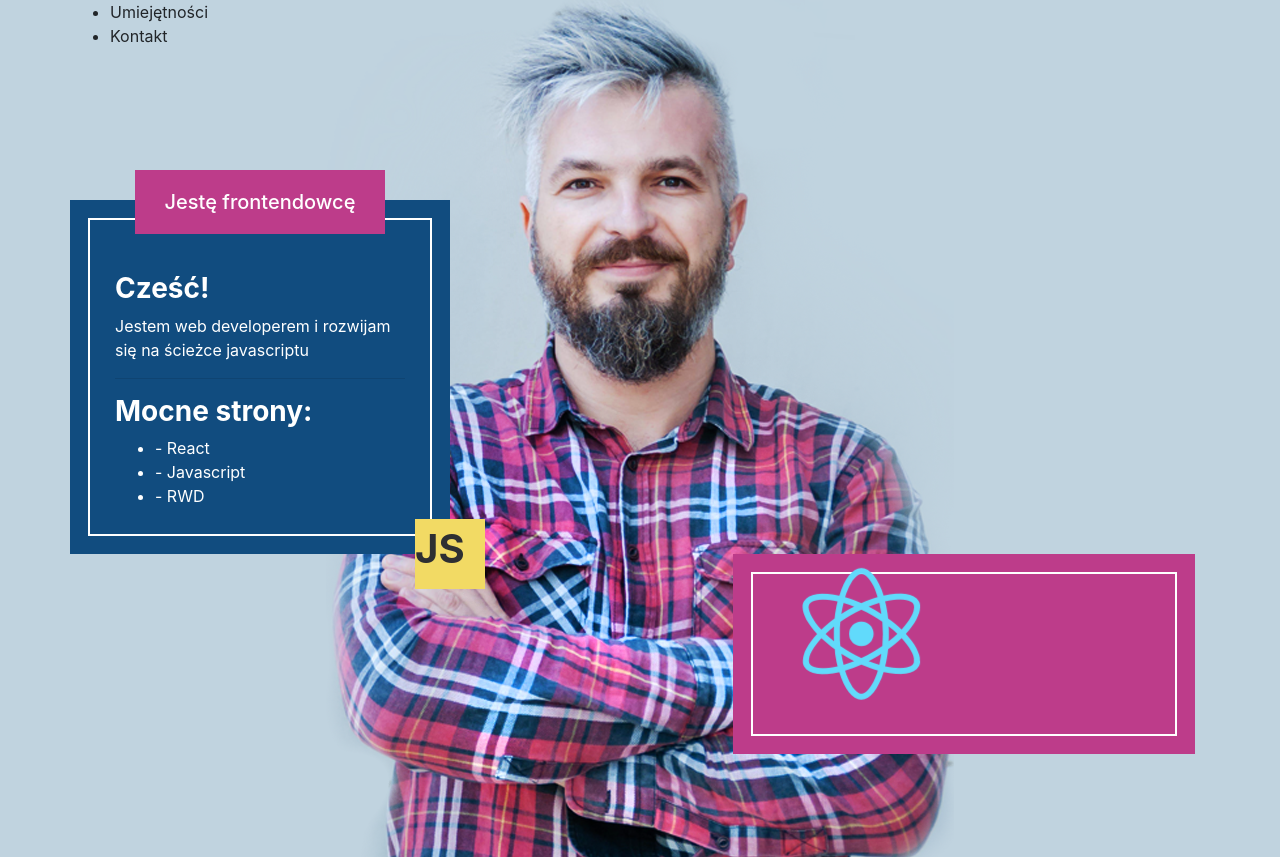
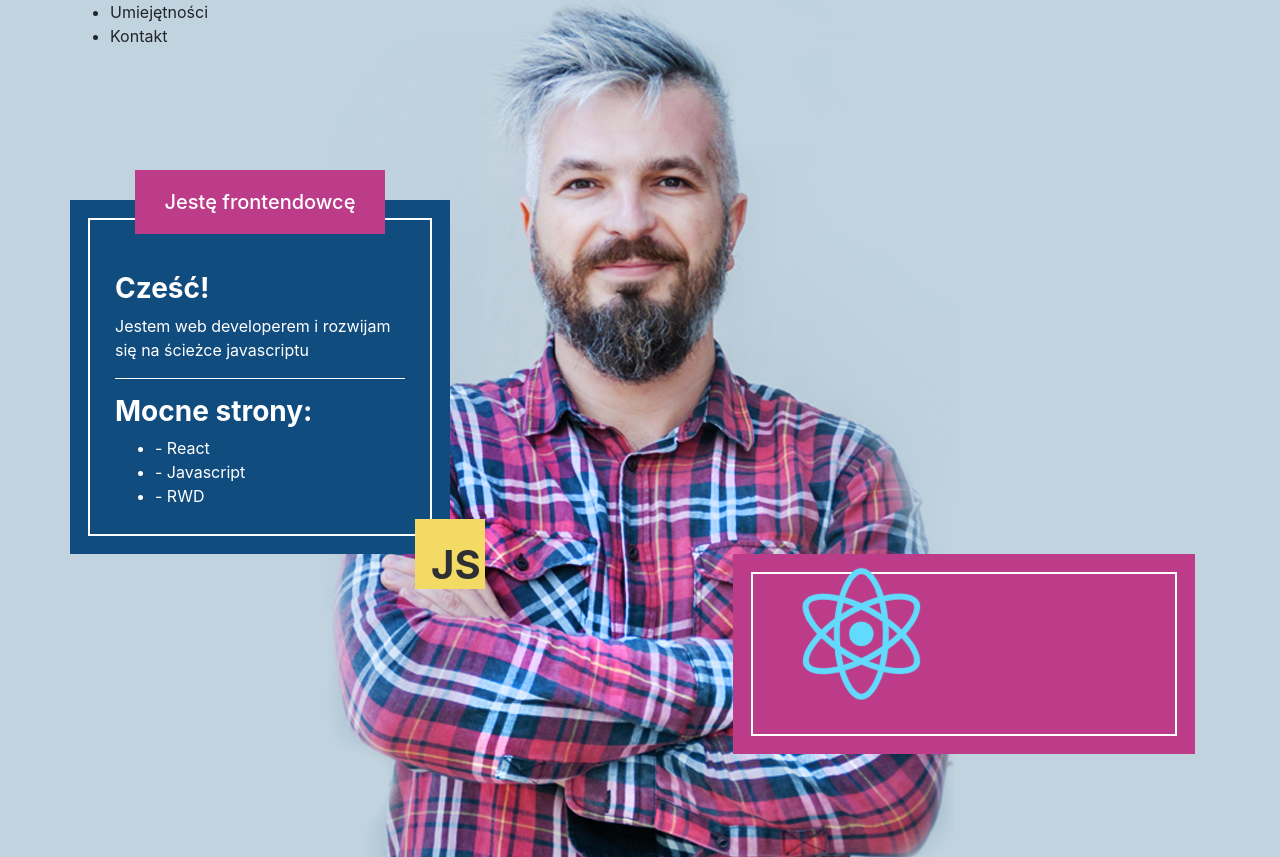
Before and after one commit to sq1fya/my-lp, a React (Create React App) app: page / in a window 1280 px wide. Built offline with nearby package versions, Linux system fonts and the light colour scheme.

Commit message:
hr style add

```diff
--- a/src/App.js
+++ b/src/App.js
@@ -32,7 +32,7 @@ class App extends Component {
                   <p>
                     Jestem web developerem i&nbsp;rozwijam się na ścieżce javascriptu
                   </p>
-                  <hr />
+                  <hr className="border-white" />
                   <h3>
                     <strong>Mocne strony:</strong>
                   </h3>
@@ -43,9 +43,9 @@ class App extends Component {
                   </ul>
                 </div>
               </div>
-              <div className="js sticky-top">
-                <span>
-                  <strong className="js-text ">JS</strong>
+              <div className="js sticky-top mr-auto p-3">
+                <span className="js-logo-box ">
+                  <strong>JS</strong>
                 </span>
               </div>
             </div>
--- a/src/main.scss
+++ b/src/main.scss
@@ -1,7 +1,13 @@
+// >>>>>>>>>>> global <<<<<<<<<<
+hr {
+  border-top: 1px solid rgba(255,255,255,.9);
+}
+
+
+// >>>>>>>>>>> global end <<<<<<<<<<
+
+
 // >>>>>>>>>>> header <<<<<<<<<<
-header {
-
-}
 .image-lukasz {
   background-image: url("./gfx/lukasz.png");
   height: 857px;
@@ -43,7 +49,8 @@ header {
   width: 70px;
   margin: -35px;
 }
-
+.js-logo-box{
+}
 
 .right-box {
   background-color: #BD3C8A;
```
